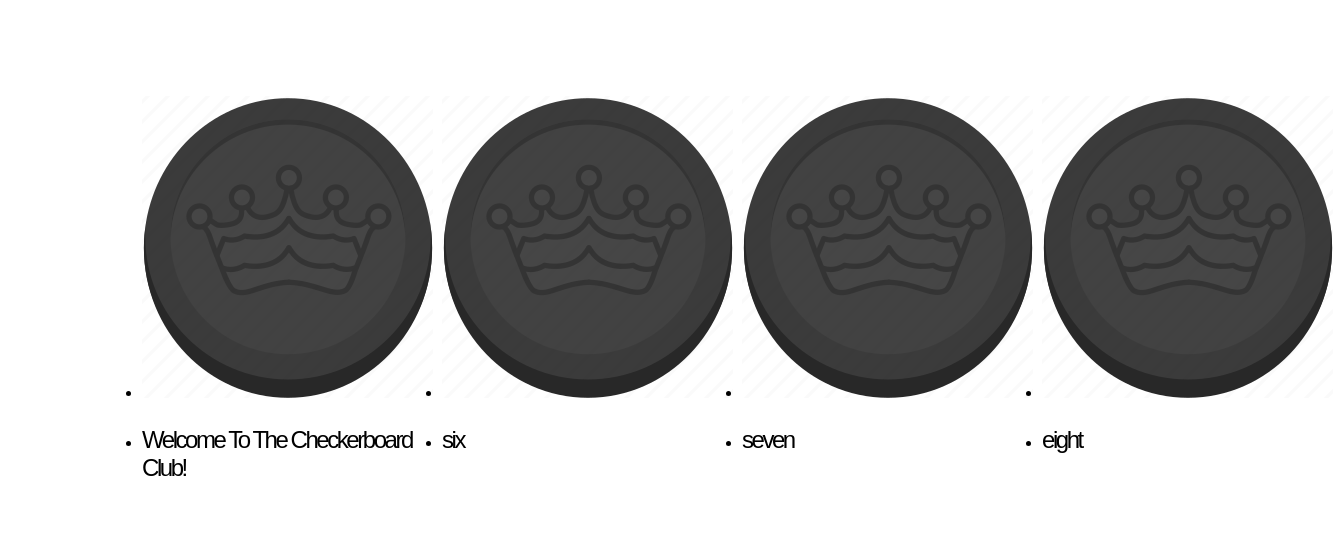
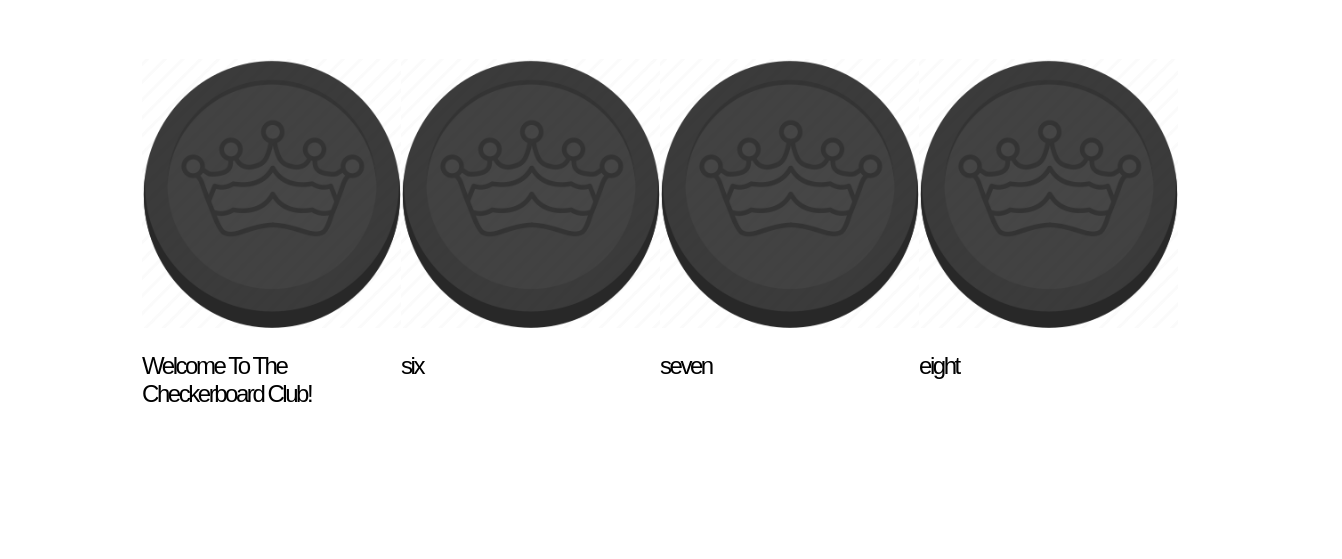
Before and after one commit to ENG317/studiesof, a plain HTML site: page density/index.html in a window 1280 px wide. Shown: the part 925-1484 px from the top of the page, 1342 px wide, since content can reach past the window. Drawn offline with Linux system fonts and the light colour scheme; a web font is replaced by a local one.

Commit message:
Update style.css

```diff
--- a/density/style.css
+++ b/density/style.css
@@ -38,6 +38,12 @@ p {
   font-size: clamp(1.2rem, 1.5rem, 2rem);
 }
 
+img {
+  display: block;
+  width: 100%;
+  height: 100%;
+}
+
 /*Define grid area keywords */
 .one { grid-area: a1; }
 .two { grid-area: a2; }
@@ -57,8 +63,18 @@ p {
 .sixteen { grid-area: a16; }
 
 .board {
+  display: flex;
+  flex-wrap: wrap;
+
+  & li {
+    list-style-type: none;
+  }
+}
+
+@media only screen and (min-width: 900px) {
+  .board {
     display: grid;
-  grid-template-columns: repeat(2, 50px) repeat(4, 300px) repeat(2, 50px);
+    grid-template-columns: repeat(2, 50px) repeat(4, 1fr) repeat(2, 50px);
     grid-template-rows: repeat(6, 3fr);
     grid-gap: 0px;
     grid-template-areas:
@@ -70,5 +86,5 @@ p {
     ". . . . . . . ."
     ;
   }
-
+}
 /* Grid needs about 12 columns 9 rows lines /*
```
Lines whose indentation alone changed are shown as unchanged.
